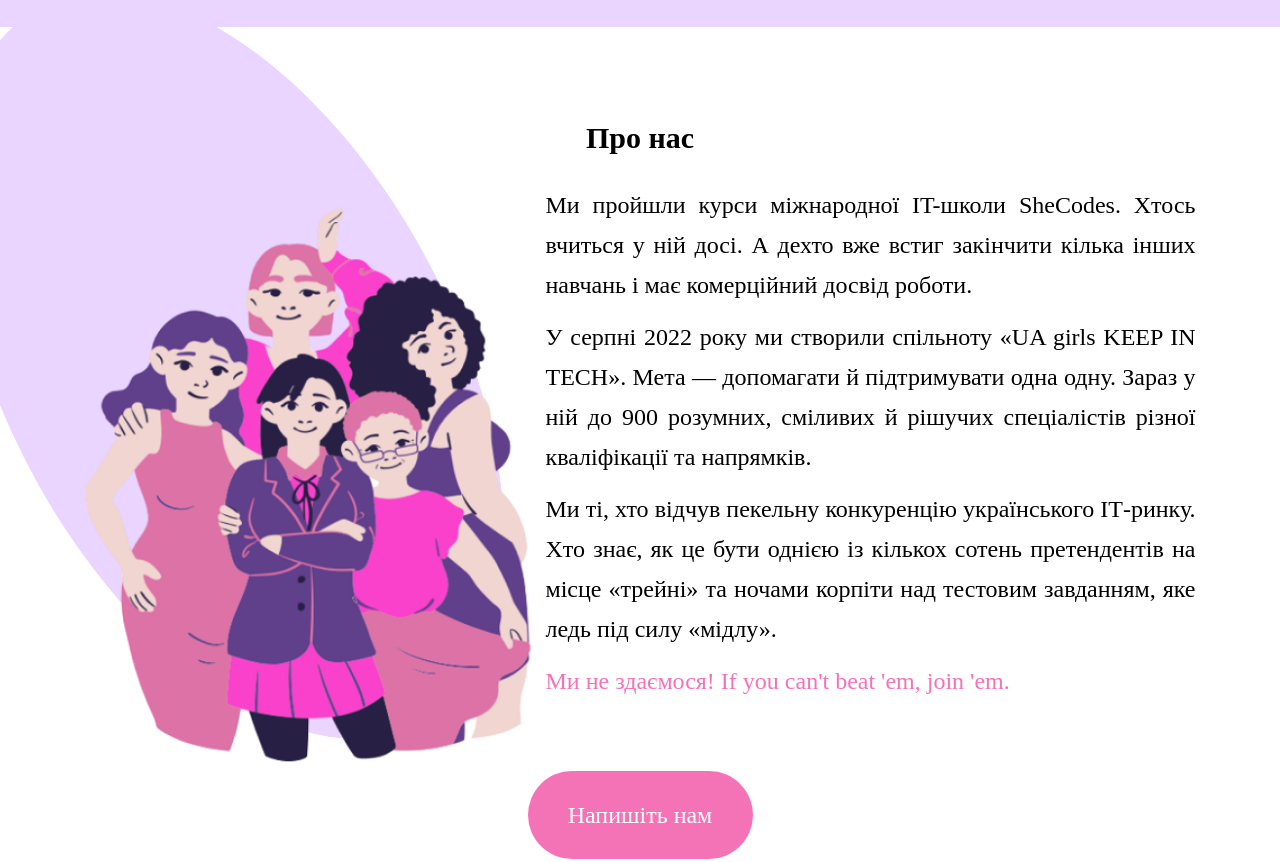
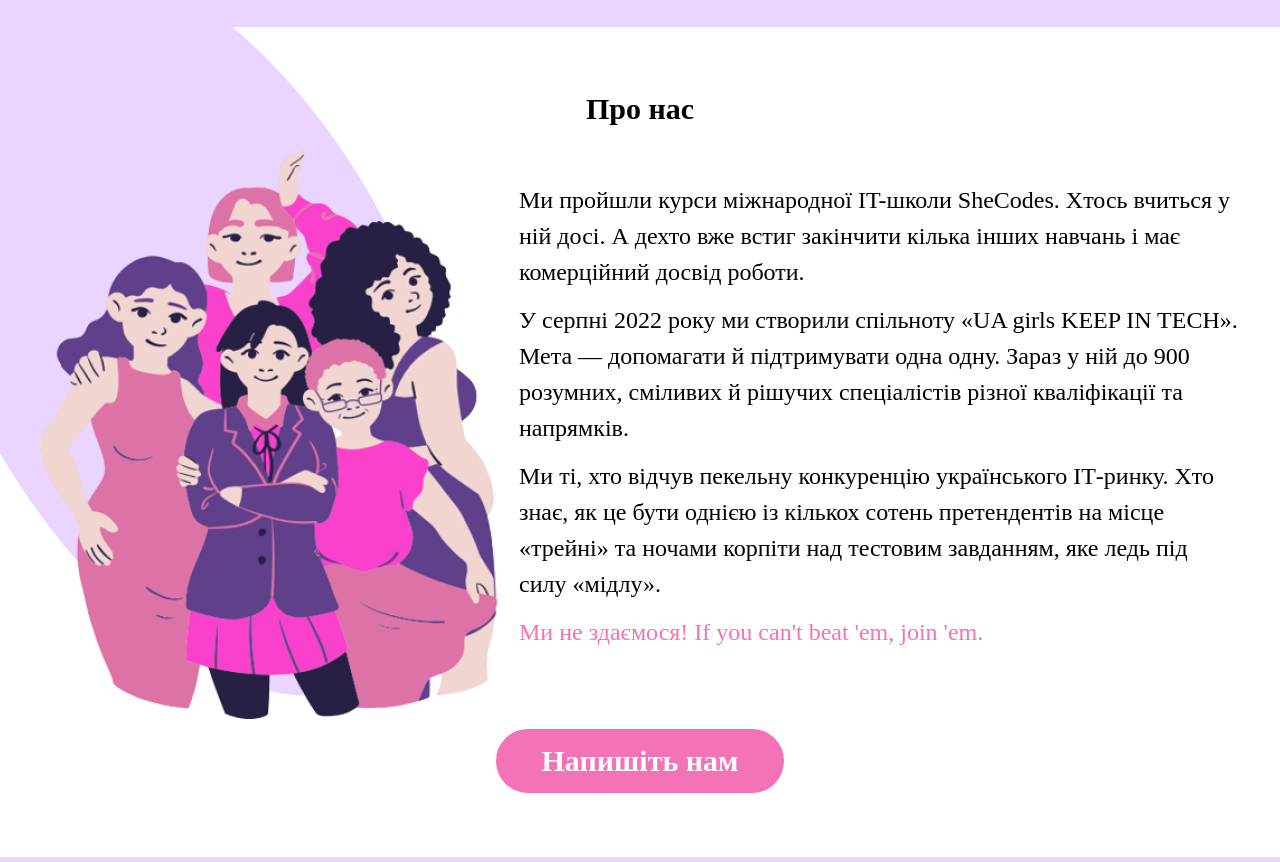
Before and after one commit to UAgirlesKIT/landing_page, a website built with Parcel: page src/index.html in a window 1280 px wide. Shown: the part 620-1482 px from the top of the page. Built offline with nearby package versions, Linux system fonts and the light colour scheme; files whose address does not match are found by name.

Commit message:
fix: about block

```diff
--- a/src/partials/about_us.html
+++ b/src/partials/about_us.html
@@ -1,30 +1,39 @@
-<section id="about-us" class="font-['roboto-slab'] box-border m-w-[1140px] py-6 lg:py-0 lg:px-0 lg:min-h-[921px] flex items-center justify-center flex-col">
-    <h2 class="mb-6 text-3xl text-center font-bold leading-[46px]">
-        Про нас
-    </h2>
-    <div class="flex flex-col justify-center flex-wrap lg:flex-row lg:relative">
-        <div class="lg:pr-2.5 lg:max-w-[461px] lg:max-h-[601px]">
-            <img class="w-max h-max m-auto" src="/images/about-us-1.png" alt="ua girls">
+<section
+  id="about-us"
+  class="font-['roboto-slab'] box-border max-w-screen-xl mx-auto sm:px-10 px-4 py-16 flex items-center justify-center flex-col"
+>
+  <h2 class="font-bold text-3xl text-center">Про нас</h2>
+  <div class="flex flex-col lg:gap-4 items-center lg:flex-row">
+    <div class="relative">
+      <img class="" src="/images/about-us-1.png" alt="ua girls" />
       <div
-                class="lg:w-[448.65px] lg:h-[810.49px] lg:border lg:border-purple-200 lg:bg-purple-200 lg:rounded-[50%] lg:transform lg:-rotate-[28deg] lg:absolute lg:bottom-0 lg:-left-20 -z-10">
+        class="lg:w-[448.65px] lg:h-[810.49px] lg:border lg:border-purple-200 lg:bg-purple-200 rounded-[50%] transform -rotate-[28deg] absolute lg:bottom-0 lg:-left-20 -z-10"
+      ></div>
     </div>
-        </div>
-        <div class="px-6 text-base font-medium lg:px-0 lg:text-2xl leading-5 lg:leading-10 max-w-[650px] font-medium text-justify">
-            <p class="pb-3">Ми пройшли курси міжнародної IT-школи SheCodes. Хтось вчиться у ній досі. А дехто вже встиг закінчити кілька інших навчань і має комерційний досвід роботи.
-
+    <div class="md:py-4 font-medium text-center sm:text-left lg:w-[60%]">
+      <p class="pb-3 text-2xl lg:leading-9 leading-7">
+        Ми пройшли курси міжнародної IT-школи SheCodes. Хтось вчиться у ній
+        досі. А дехто вже встиг закінчити кілька інших навчань і має комерційний
+        досвід роботи.
       </p>
-            <p class="pb-3">У серпні 2022 року ми створили спільноту «UA girls KEEP IN TECH». Мета — допомагати й
-                підтримувати одна одну. Зараз у ній до 900 розумних, сміливих й рішучих спеціалістів різної кваліфікації
-                та напрямків.
+      <p class="pb-3 text-2xl lg:leading-9 leading-7">
+        У серпні 2022 року ми створили спільноту «UA girls KEEP IN TECH». Мета —
+        допомагати й підтримувати одна одну. Зараз у ній до 900 розумних,
+        сміливих й рішучих спеціалістів різної кваліфікації та напрямків.
       </p>
-            <p class="pb-3">Ми ті, хто відчув пекельну конкуренцію українського ІТ-ринку. Хто знає, як це бути однією із
-                кількох сотень претендентів на місце «трейні» та ночами корпіти над тестовим завданням, яке ледь під
-                силу «мідлу».
+      <p class="pb-3 text-2xl lg:leading-9 leading-7">
+        Ми ті, хто відчув пекельну конкуренцію українського ІТ-ринку. Хто знає,
+        як це бути однією із кількох сотень претендентів на місце «трейні» та
+        ночами корпіти над тестовим завданням, яке ледь під силу «мідлу».
       </p>
-            <blockquote class="text-pink-400 mb-6">Ми не здаємося! If you can't beat 'em, join 'em.</blockquote>
+      <blockquote class="text-pink-400 mb-6 text-2xl lg:leading-9 leading-7">
+        Ми не здаємося! If you can't beat 'em, join 'em.
+      </blockquote>
     </div>
   </div>
   <button
-        class="min-w-[225px] text-2xl leading-10 px-[18px] py-[22px] bg-pink-400 border-2 border-transparent hover:bg-white hover:text-pink-400 hover:border-2 hover:border-pink-400 rounded-full text-white">Напишіть
-        нам</button>
+    class="p-3 border-2 border-pink-400 rounded-full lleading-tight font-bold text-2xl sm:text-3xl w-full sm:w-72 bg-pink-400 text-white block mx-auto hover:bg-white hover:text-pink-400 ease-in-out duration-200"
+  >
+    Напишіть нам
+  </button>
 </section>
--- a/src/partials/our_team.html
+++ b/src/partials/our_team.html
@@ -13,7 +13,7 @@
       ></div>
     </div>
     <h2 class="font-bold text-3xl text-center">Команда</h2>
-    <div class="pt-12 pb-6 columns-2 lg:columns-4 md:columns-3">
+    <div class="pt-12 pb-9 columns-2 lg:columns-4 md:columns-3">
       <div class="mb-4 break-inside-avoid">
         <div
           x-data="{ open: false }"
```
Lines whose indentation alone changed are shown as unchanged.
